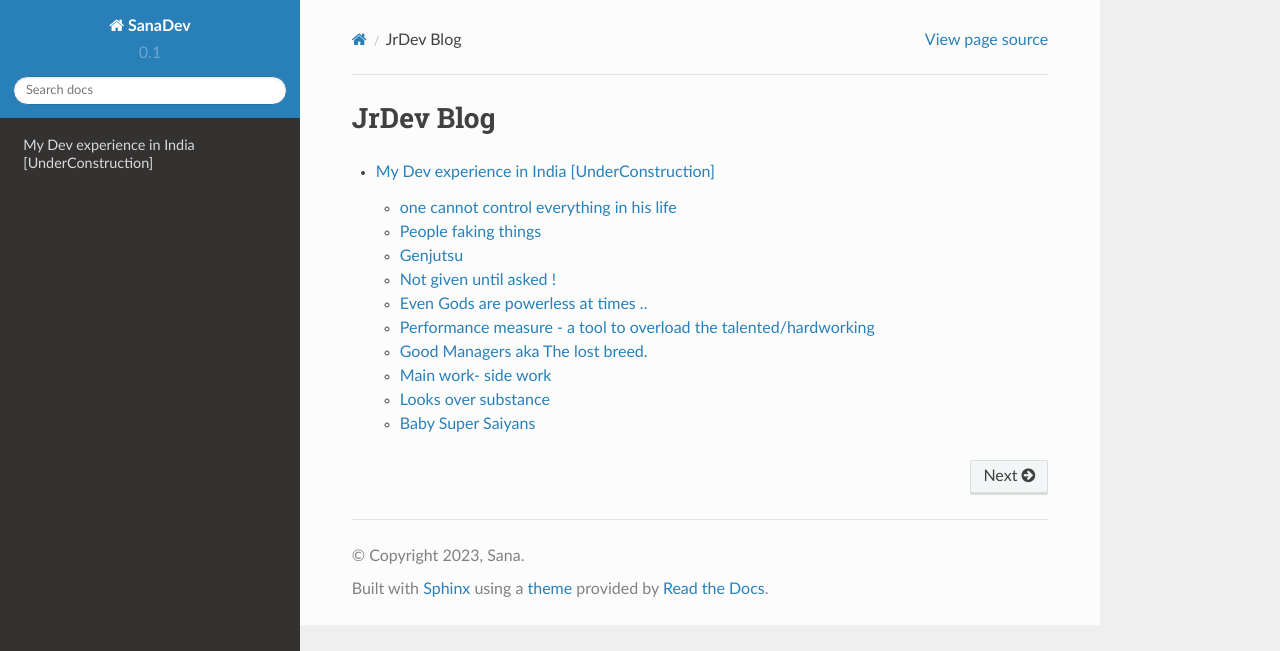
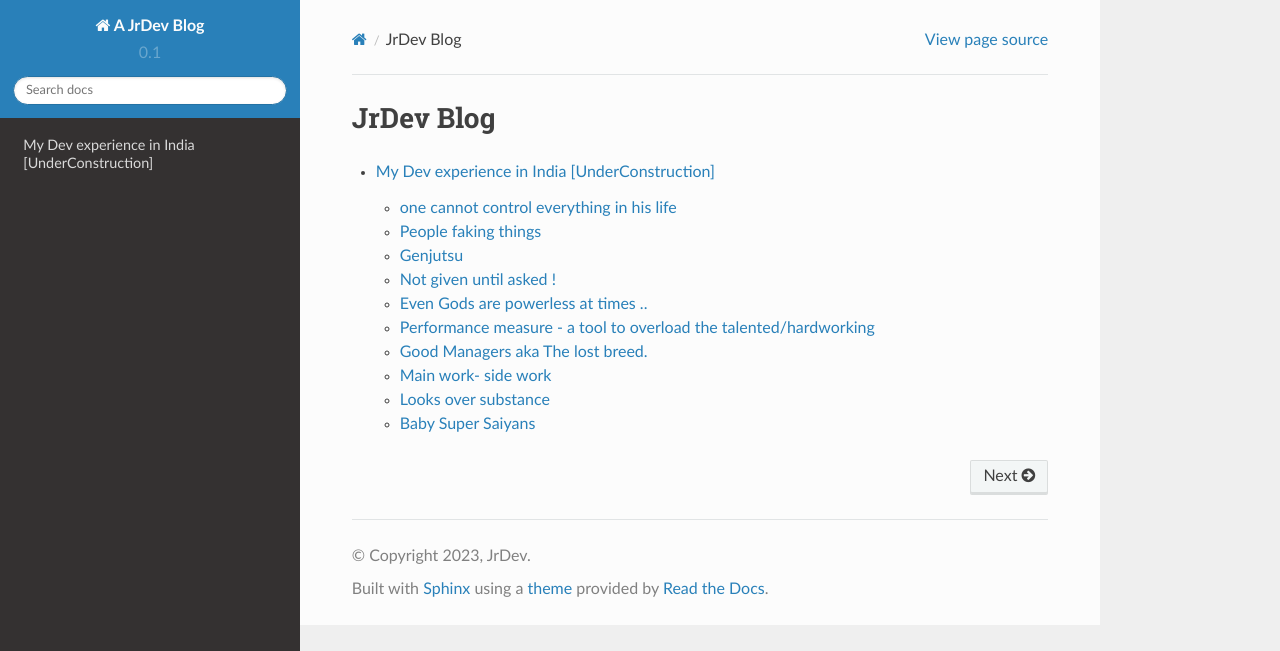
Before and after one commit to sembooooo/sanablog_sphinx, a Sphinx documentation site: the page built from doc/index.rst, in a window 1280 px wide. Shown: the top 651 px of the page. Built offline with Sphinx 7.4.7 and the Read the Docs theme 2.0.0, drawn with Linux system fonts in a browser that asks for light colours.

Commit message:
pen name : JrDev

```diff
--- a/doc/conf.py
+++ b/doc/conf.py
@@ -40,9 +40,9 @@ templates_path = ['_templates']
 master_doc = 'index'
 
 # General information about the project.
-project = 'SanaDev'
-copyright = '2023, Sana'
-author = 'Sana Srikar'
+project = 'A JrDev Blog'
+copyright = '2023, JrDev'
+author = 'JrDev'
 
 # The version info for the project you're documenting, acts as replacement for
 # |version| and |release|, also used in various other places throughout the
```
